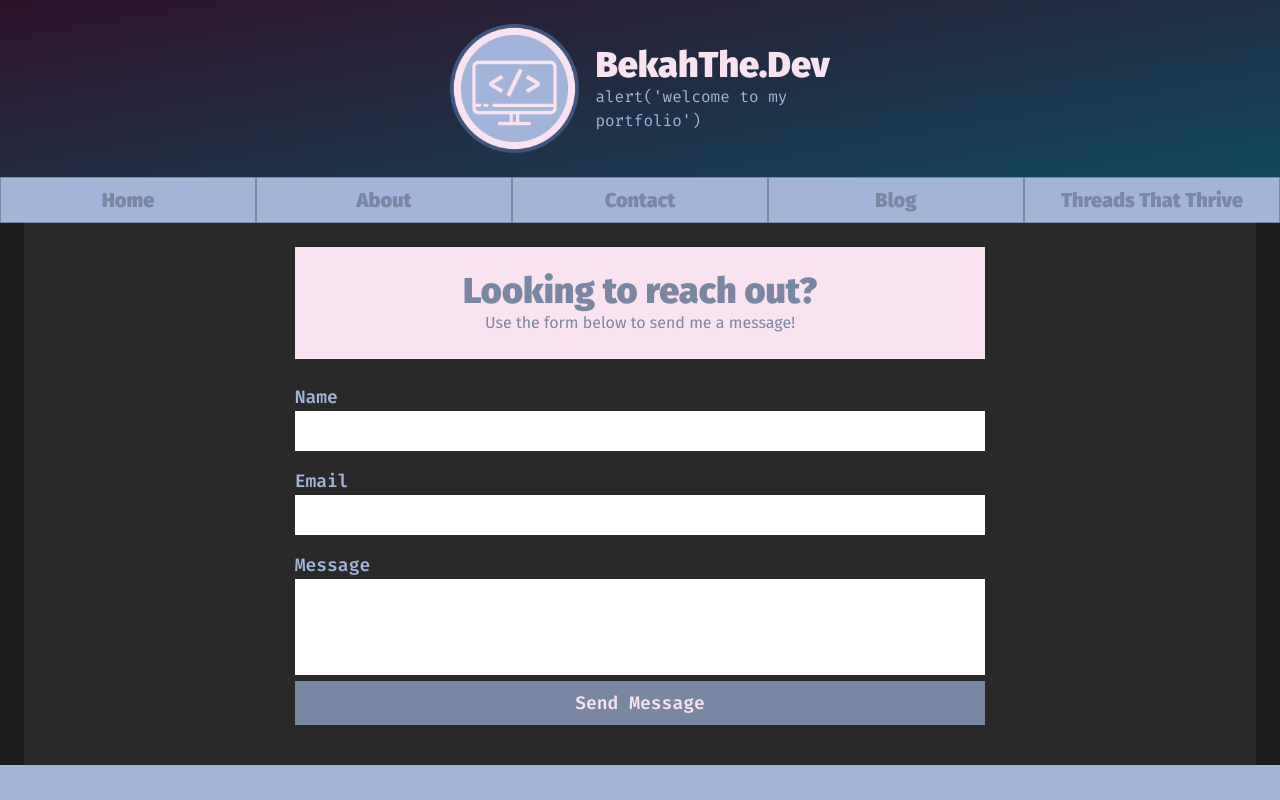
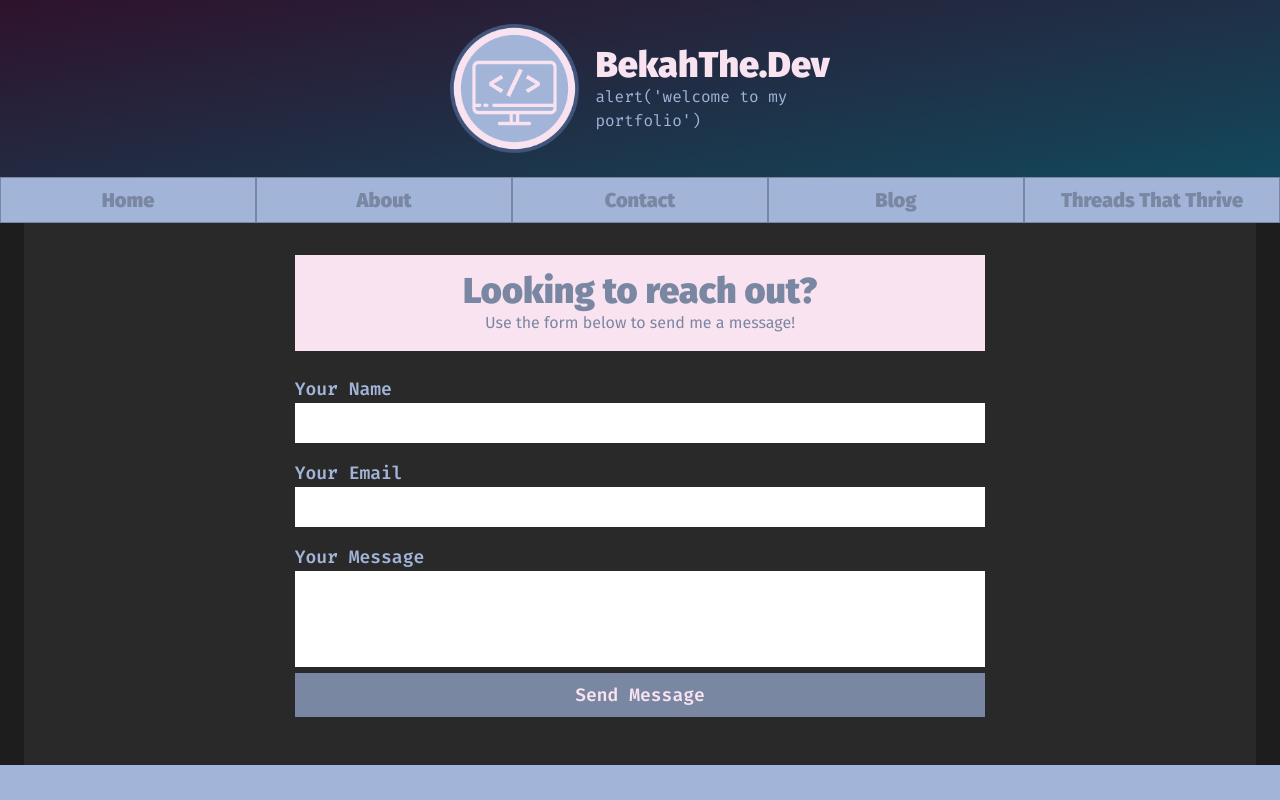
Before and after one commit to panfrieddupa/panfrieddupa.github.io, a React (Create React App) app: page /contact in a window 1280 px wide. Shown: the top 800 px of the page. Built offline with nearby package versions, Linux system fonts and the light colour scheme.

Commit message:
moves social links to new file

```diff
--- a/src/pages/ContactPage.js
+++ b/src/pages/ContactPage.js
@@ -1,5 +1,6 @@
 import React from 'react'
 import { useForm, ValidationError } from '@formspree/react'
+import social from '../res/socials'
 
 window.onbeforeunload = () => {
     for (const form of document.getElementsByTagName('form')) {
@@ -10,21 +11,36 @@ window.onbeforeunload = () => {
 function ContactPage() {
     const [state, handleSubmit] = useForm('mdojnnel')
     if (state.succeeded) {
-        return <p>Message sent!</p>
+        return <div className='px-8 pt-12 pb-28'>
+            <p className='p-8 bg-bt_dark_blue bg-opacity-30 text-bt_light_blue'>
+                Message sent!
+                <br />
+                <a href='/' className='font-semibold hover:text-bt_pink'>Click here to return to the home page</a> or check out my other social media for more!
+                </p>
+                <div className='social-container flex justify-evenly py-12'>{
+            social.map(socials =>
+                <a href={socials.url} target='blank'>
+                    <img src={socials.img} alt={socials.alt} className='social-icon w-14 md:w-20 hover:animate-spin' />
+                </a>
+            )
+        }
+        </div>
+        </div>
     }
     return (
-        <div className='w-full sm:w-8/12 md:w-7/12 mx-auto'>
-            <div className='mb-6 text-bt_dark_blue font-fira-sans bg-bt_pink py-6 text-center'>
+        <div className='w-full sm:w-8/12 md:w-7/12 mx-auto py-2'>
+            <div className='mb-6 text-bt_dark_blue font-fira-sans bg-bt_pink py-4 text-center'>
             <h2 className='text-2xl md:text-4xl font-semibold'>Looking to reach out?</h2>
             <h3 className=''>Use the form below to send me a message!</h3>
         </div>
+
         <form onSubmit={handleSubmit}>
 
             <input type='text' name='_gotcha' className='hidden' />
 
             <div className='pb-4'>
                 <label htmlFor='name' className='font-fira-code text-bt_light_blue text-md md:text-lg font-semibold'>
-                    Name
+                    Your Name
                 </label>
                 <input id='name' className='w-full p-2' type='name' name='name' required />
                 <ValidationError
@@ -35,7 +51,7 @@ function ContactPage() {
 
             <div className='pb-4'>
                 <label htmlFor='email' className='font-fira-code text-bt_light_blue text-md md:text-lg font-semibold'>
-                    Email
+                    Your Email
                 </label>
                 <input id='email' className='w-full p-2' type='email' name='email' required />
                 <ValidationError
@@ -46,7 +62,7 @@ function ContactPage() {
 
             <div className='pb-4'>
             <label htmlFor='message' className='font-fira-code text-bt_light_blue text-md md:text-lg font-semibold'>
-                    Message
+                    Your Message
                 </label>
                 <textarea id='message' className='w-full p-2 resize-none h-24' name='message' required />
                 <ValidationError
--- a/src/pages/Homepage.js
+++ b/src/pages/Homepage.js
@@ -1,50 +1,13 @@
 import React from 'react'
+import social from '../res/socials'
 
 function Homepage() {
-    const social = [
-        {
-            name: 'LinkedIn',
-            url: 'https://linkedin.com/in/rebekahbulych',
-            img: 'https://i.imgur.com/ueJsTr3.png',
-            alt: 'LinkedIn'
-        },
-        {
-            name: 'Github',
-            url: 'https://github.com/panfrieddupa',
-            img: 'https://i.imgur.com/0rWFMI8.png',
-            alt: 'Github'
-        },
-        {
-            name: 'CodePen',
-            url: 'https://codepen.io/panfrieddupa',
-            img: 'https://i.imgur.com/dYzAK28.png',
-            alt: 'CodePen'
-        },
-        {
-            name: 'DeviantArt',
-            url: 'https://deviantart.com/panfrieddupa',
-            img: 'https://i.imgur.com/93WNRgE.png',
-            alt: 'DeviantArt'
-        },
-        {
-            name: 'Twitter',
-            url: 'https://twitter.com/panfrieddupa',
-            img: 'https://i.imgur.com/bwQsnba.png',
-            alt: 'Twitter'
-        },
-        {
-            name: 'Instagram',
-            url: 'https://instagram.com/panfrieddupa',
-            img: 'https://i.imgur.com/VUrcGEI.png',
-            alt: 'Instagram'
-        }
-    ]
 
     return <div className='homepage'>
         <div className='social-container flex justify-evenly pb-6'>{
             social.map(socials =>
                 <a href={socials.url} target='blank'>
-                    <img src={socials.img} alt={socials.alt} className='social-icon spin w-14 md:w-20' />
+                    <img src={socials.img} alt={socials.alt} className='social-icon w-14 md:w-20 hover:animate-spin' />
                 </a>
             )
         }
@@ -52,11 +15,11 @@ function Homepage() {
         <div className='flex'>
             <div className=' text-bt_pink font-fira-sans font-light pt-4 pr-2 text-justify'>
                 <p className='pb-4'>
-                    All icons/logos/graphics were created/recreated by myself
+                    All icons/logos/graphics were created/recreated by myself, and this entire website was coded with NodeJS and ReactJS, with TailwindCSS for styling. Currently hosted on my Github you can check out by clicking the icon below!
                 </p>
                 <p className='pb-4'>
                     The social icons also link to my corresponding profile on that site!
-                    I created them using <a href='https://www.aseprite.org' target='blank' className='font-semibold hover:text-bt_light_blue'>Aseprite</a> which is a small application for creating pixel art.
+                    I created them using <a href='https://www.aseprite.org' target='blank' className='font-medium hover:text-bt_light_blue'>Aseprite</a> which is a small application for creating pixel art.
                 </p>
 
                 <p className='pb-4'>
@@ -72,7 +35,7 @@ function Homepage() {
                 </p>
                 <p className='pb-4'>
                     In my spare time, I enjoy competing in capture-the-flag ethical hacking events, learning new programming languages that aren't a part of my curriculum,
-                    and working on personal projects by navigating them through the software development lifecycle. You can find a graphic version of this information in the <a href="/about" className='font-semibold hover:text-bt_light_blue'>About</a> section.</p>
+                    and working on personal projects by navigating them through the software development lifecycle. You can find a graphic version of this information in the <a href="/about" className='font-medium hover:text-bt_light_blue'>About</a> section.</p>
             </div>
         </div>
 
--- /dev/null
+++ b/src/res/socials.js
@@ -0,0 +1,40 @@
+const social = [
+    {
+        name: 'LinkedIn',
+        url: 'https://linkedin.com/in/rebekahbulych',
+        img: 'https://i.imgur.com/ueJsTr3.png',
+        alt: 'LinkedIn'
+    },
+    {
+        name: 'Github',
+        url: 'https://github.com/panfrieddupa',
+        img: 'https://i.imgur.com/0rWFMI8.png',
+        alt: 'Github'
+    },
+    {
+        name: 'CodePen',
+        url: 'https://codepen.io/panfrieddupa',
+        img: 'https://i.imgur.com/dYzAK28.png',
+        alt: 'CodePen'
+    },
+    {
+        name: 'DeviantArt',
+        url: 'https://deviantart.com/panfrieddupa',
+        img: 'https://i.imgur.com/93WNRgE.png',
+        alt: 'DeviantArt'
+    },
+    {
+        name: 'Twitter',
+        url: 'https://twitter.com/panfrieddupa',
+        img: 'https://i.imgur.com/bwQsnba.png',
+        alt: 'Twitter'
+    },
+    {
+        name: 'Instagram',
+        url: 'https://instagram.com/panfrieddupa',
+        img: 'https://i.imgur.com/VUrcGEI.png',
+        alt: 'Instagram'
+    }
+]
+
+export default social
```
